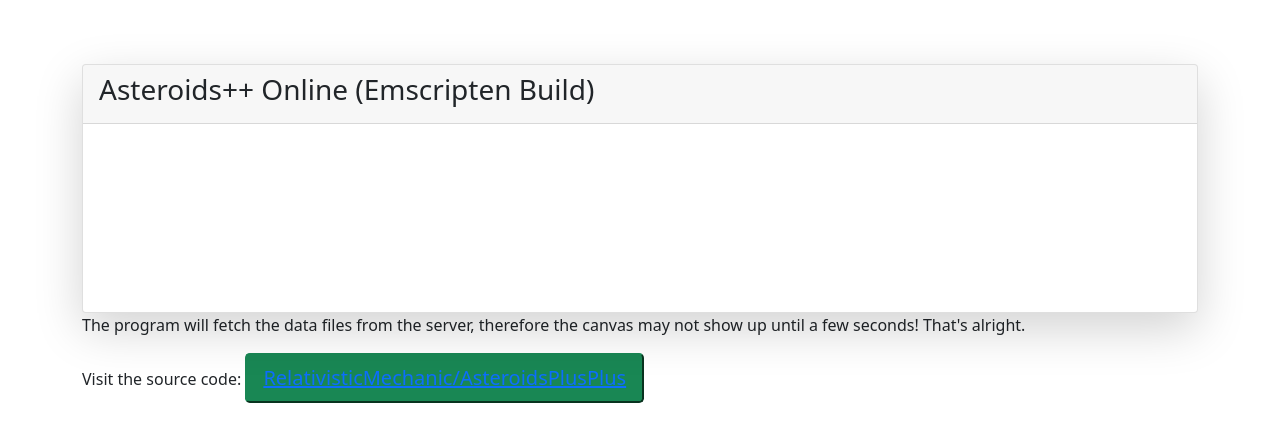
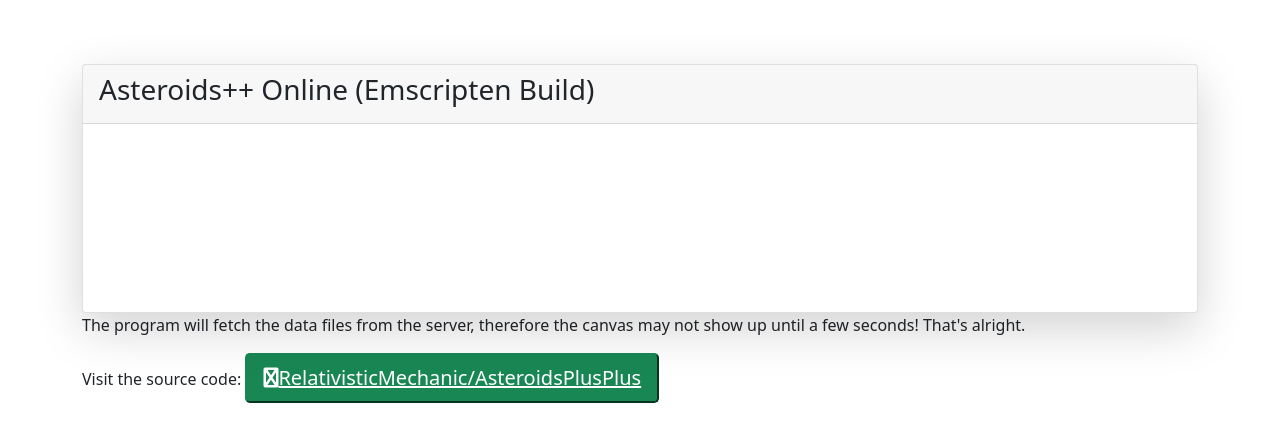
Before and after one commit to RelativisticMechanic/relativisticmechanic.github.io, a plain HTML site: page asteroidsplusplus/index.html in a window 1280 px wide. Drawn offline with nearby package versions, Linux system fonts and the light colour scheme; no server answers.

Commit message:
Update index.html

```diff
--- a/asteroidsplusplus/index.html
+++ b/asteroidsplusplus/index.html
@@ -6,10 +6,17 @@
     <meta http-equiv="Content-Type" content="text/html; charset=utf-8">
     <link href="https://cdn.jsdelivr.net/npm/bootstrap@5.0.2/dist/css/bootstrap.min.css" rel="stylesheet"
         integrity="sha384-EVSTQN3/azprG1Anm3QDgpJLIm9Nao0Yz1ztcQTwFspd3yD65VohhpuuCOmLASjC" crossorigin="anonymous">
+    <link rel="stylesheet" href="https://cdnjs.cloudflare.com/ajax/libs/font-awesome/6.4.2/css/all.min.css"
+        integrity="sha512-z3gLpd7yknf1YoNbCzqRKc4qyor8gaKU1qmn+CShxbuBusANI9QpRohGBreCFkKxLhei6S9CQXFEbbKuqLg0DA==" crossorigin="anonymous" referrerpolicy="no-referrer" />
+
     <style>
         body
         {
             padding-top: 5%;
+        }
+        a
+        {
+            color: #ffffff;
         }
     </style>
 </head>
@@ -41,7 +48,7 @@
         </div>
         <div class="row">
             <p>The program will fetch the data files from the server, therefore the canvas may not show up until a few seconds! That's alright.</p>
-            <p>Visit the source code: <button class="btn-success btn-lg"><a href="https://github.com/RelativisticMechanic/AsteroidsPlusPlus">RelativisticMechanic/AsteroidsPlusPlus</a></button></p>
+            <p>Visit the source code: <button class="btn-success btn-lg"><a href="https://github.com/RelativisticMechanic/AsteroidsPlusPlus"><span class="fa fa-github"></span>RelativisticMechanic/AsteroidsPlusPlus</a></button></p>
         </div>
     </div>
     <script src="https://cdnjs.cloudflare.com/ajax/libs/jquery/3.7.0/jquery.min.js"
```
